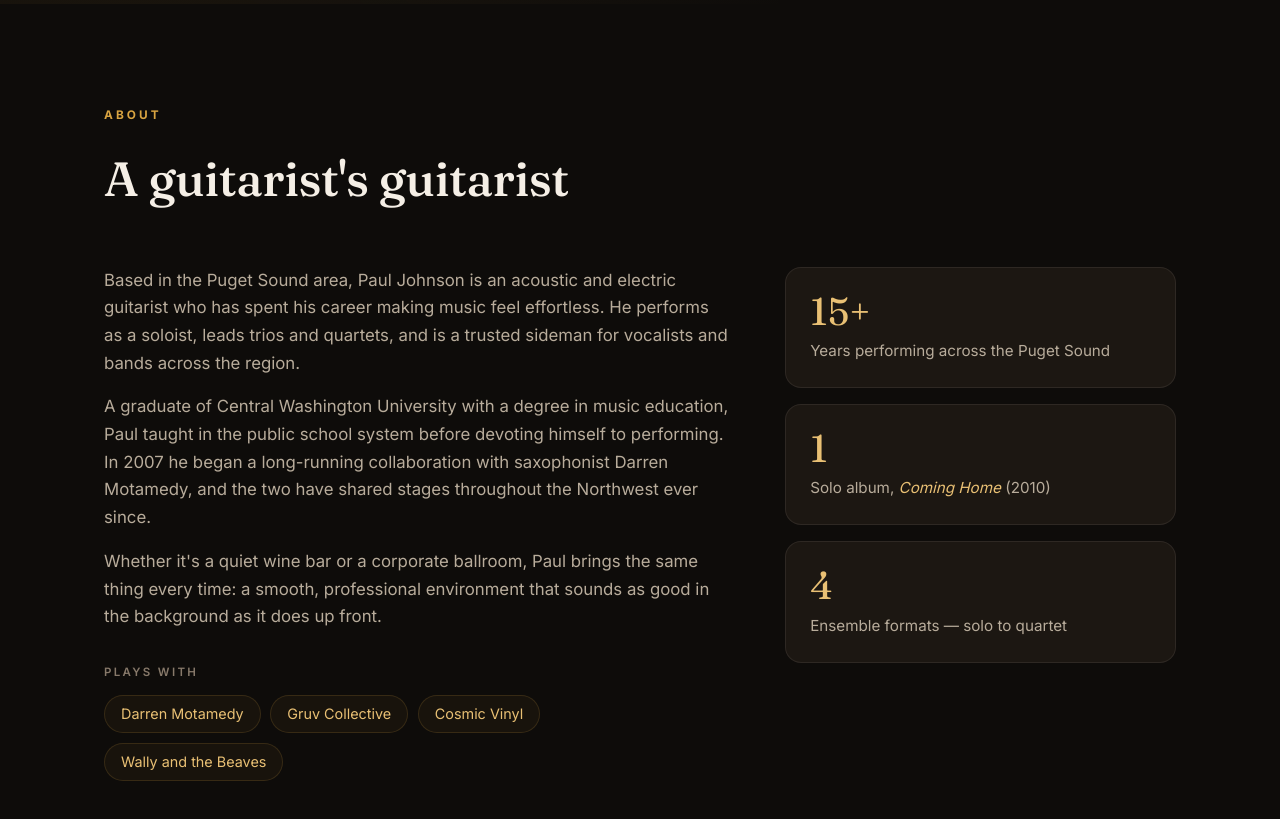
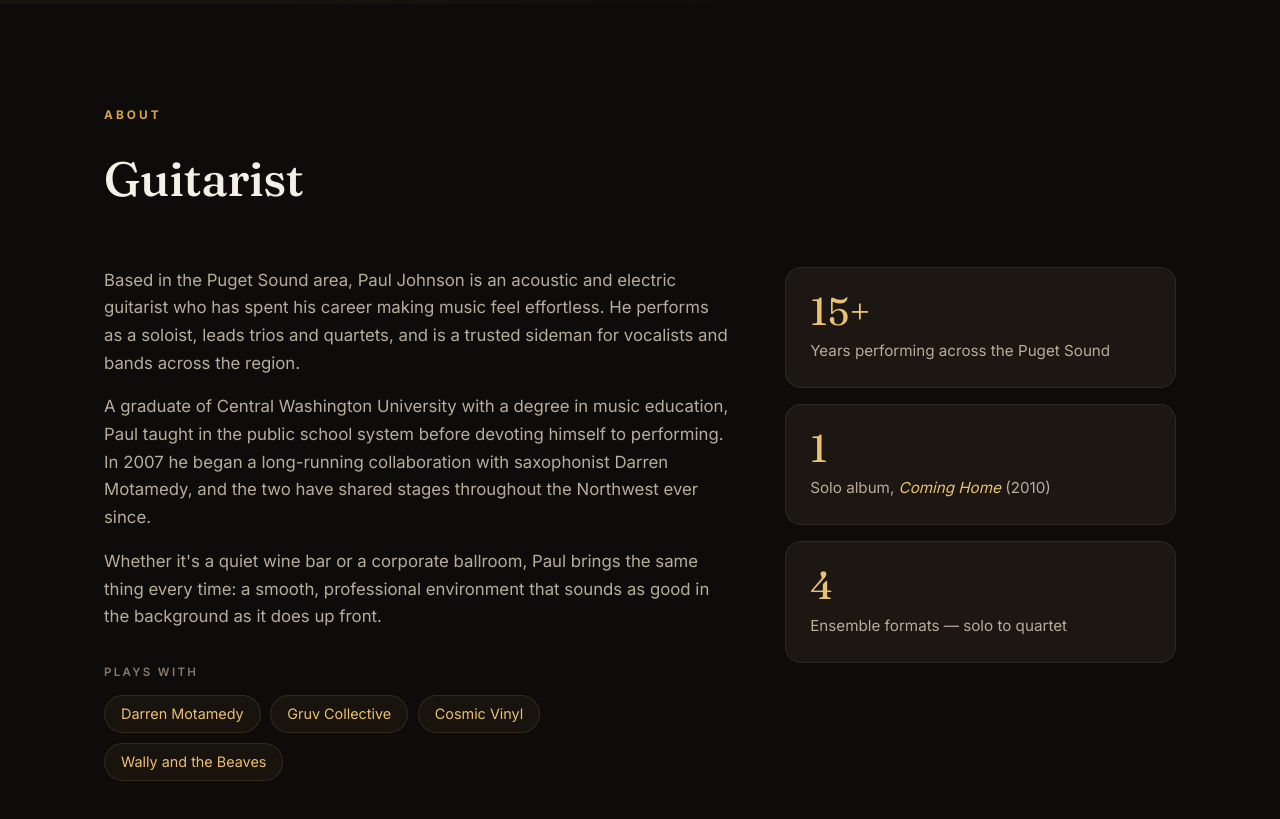
Before and after one commit to gtrpaulj-creator/paul-website, a React (Vite) app: page / in a window 1280 px wide. Shown: the part 860-1679 px from the top of the page. Built offline with nearby package versions, Linux system fonts and the light colour scheme.

Commit message:
Update About.jsx
changed "A guitarist's guitarist" to "Guitarist"

```diff
--- a/src/components/About.jsx
+++ b/src/components/About.jsx
@@ -5,7 +5,7 @@ export default function About() {
     <section className="section about" id="about">
       <div className="section__head">
         <span className="section__kicker">About</span>
-        <h2 className="section__title">A guitarist's guitarist</h2>
+        <h2 className="section__title">Guitarist</h2>
       </div>
 
       <div className="about__grid">
```
